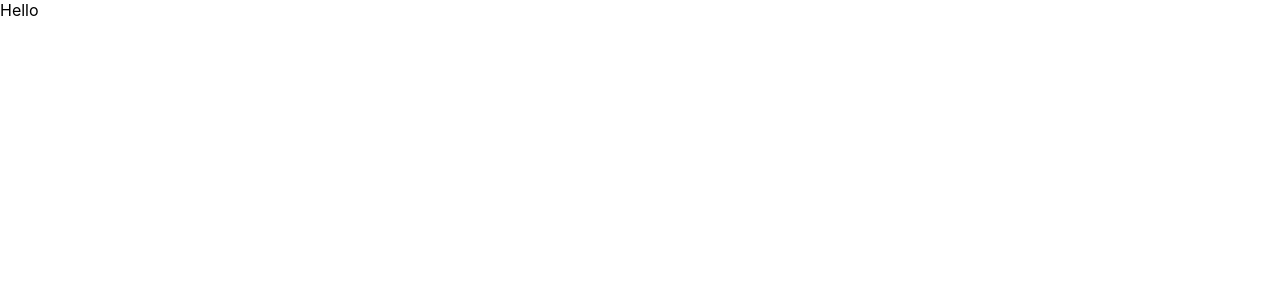
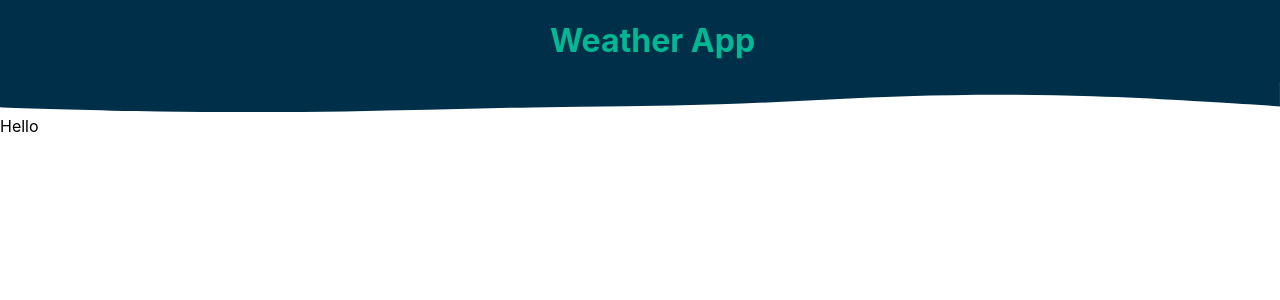
Before and after one commit to ValentinDft/Weather_App, a React (Create React App) app: page / in a window 1280 px wide. Shown: the top 300 px of the page. Built offline with nearby package versions, Linux system fonts and the light colour scheme.

Commit message:
Add Header

```diff
--- /dev/null
+++ b/src/Components/Header.js
@@ -0,0 +1,36 @@
+import React from 'react'
+import { Link } from "react-router-dom";
+import styled from 'styled-components'
+
+export default function Header() {
+    return (
+        <>
+            <HeaderTitle>
+                <h1><LinkTitle to="/">Weather App</LinkTitle></h1>
+            </HeaderTitle>
+            <div>
+                <svg viewBox="0 0 1440 34" fill="none" xmlns="http://www.w3.org/2000/svg">
+                    <path d="M-32 27.4271L3.06222 28.5628C38.1244 29.7841 108.044 31.9269 178.578 33.1483C248.396 34.2839 318.622 34.2839 388.133 33.1483C458.667 31.9269 529.2 29.7841 598.711 28.5628C668.938 27.4271 738.756 27.4271 809.289 25.1344C879.209 22.9274 949.333 18.2133 1019.87 16.0063C1089.48 13.7136 1159.91 13.7136 1229.42 16.0063C1299.85 18.2133 1369.47 22.9274 1405.24 25.1344L1440 27.4271V0H1404.94C1369.88 0 1299.96 0 1229.42 0C1159.6 0 1089.38 0 1019.87 0C949.333 0 878.8 0 809.289 0C739.062 0 669.244 0 598.711 0C528.791 0 458.667 0 388.133 0C318.52 0 248.089 0 178.578 0C108.147 0 38.5333 0 2.75556 0H-32V27.4271Z" fill="#003049"/>
+                </svg>
+            </div>
+        </>
+
+    )
+}
+
+const HeaderTitle = styled.div`
+    display: flex;
+    justify-content: center;
+    background-color: #003049;
+`;
+
+const LinkTitle = styled(Link)`
+    color: #00b894;
+    padding-left: 25px;
+    text-decoration: overline solid transparent;
+    transition: text-decoration .8s ease, color .8s ease;
+    &:hover{
+        text-decoration: overline solid #00b894;
+        color: rgba(0, 184, 148, 0.6);
+    }
+`;
--- a/src/index.js
+++ b/src/index.js
@@ -2,10 +2,12 @@ import React from 'react';
 import ReactDOM from 'react-dom';
 import './index.css';
 import App from './App';
+import Header from './Components/Header';
 import { BrowserRouter } from 'react-router-dom';
 
 ReactDOM.render(
   <BrowserRouter>
+    <Header/>
     <App />
   </BrowserRouter>,
   document.getElementById('root')
```
Also changed, not shown: public/logo192.png (deleted), public/logo512.png (deleted).
